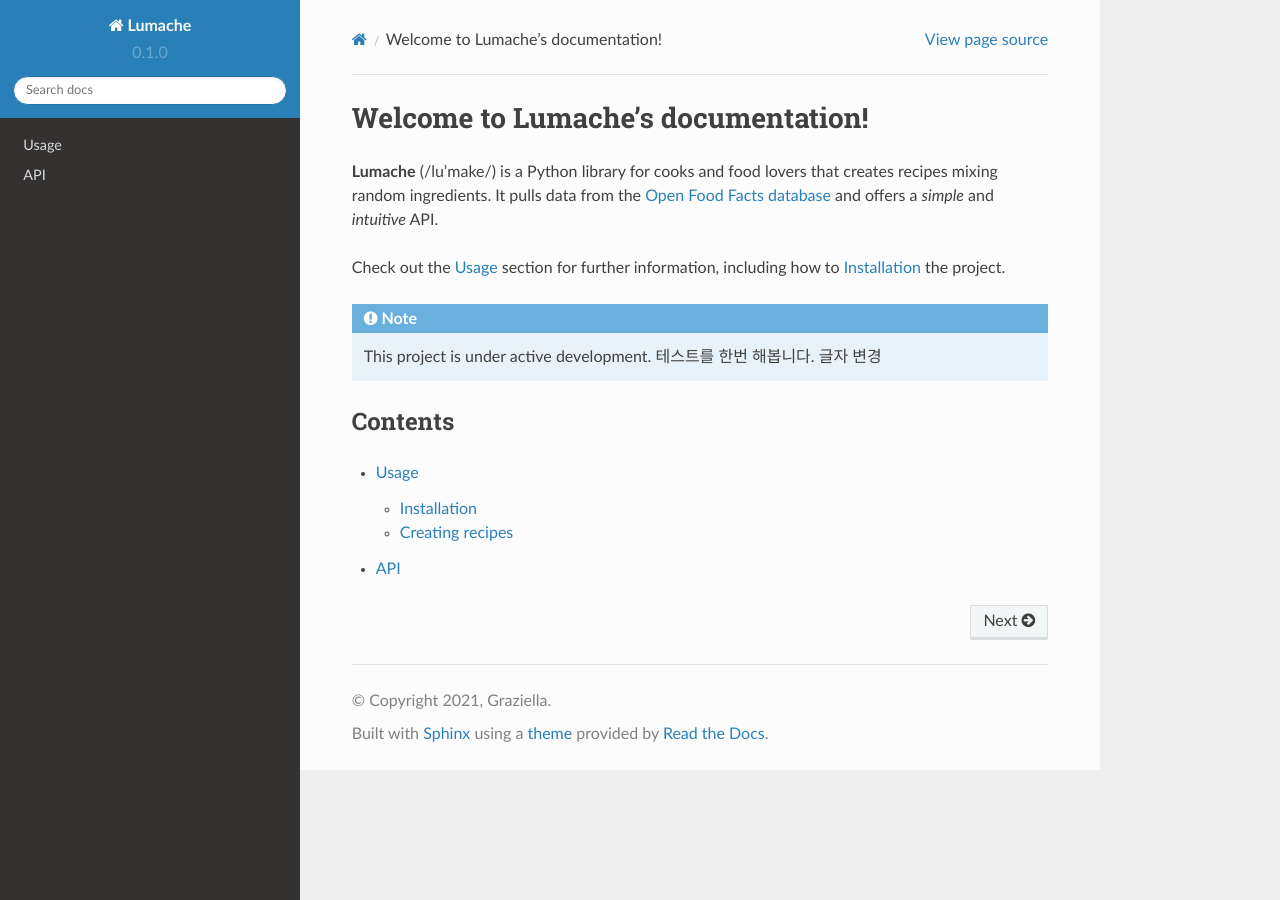
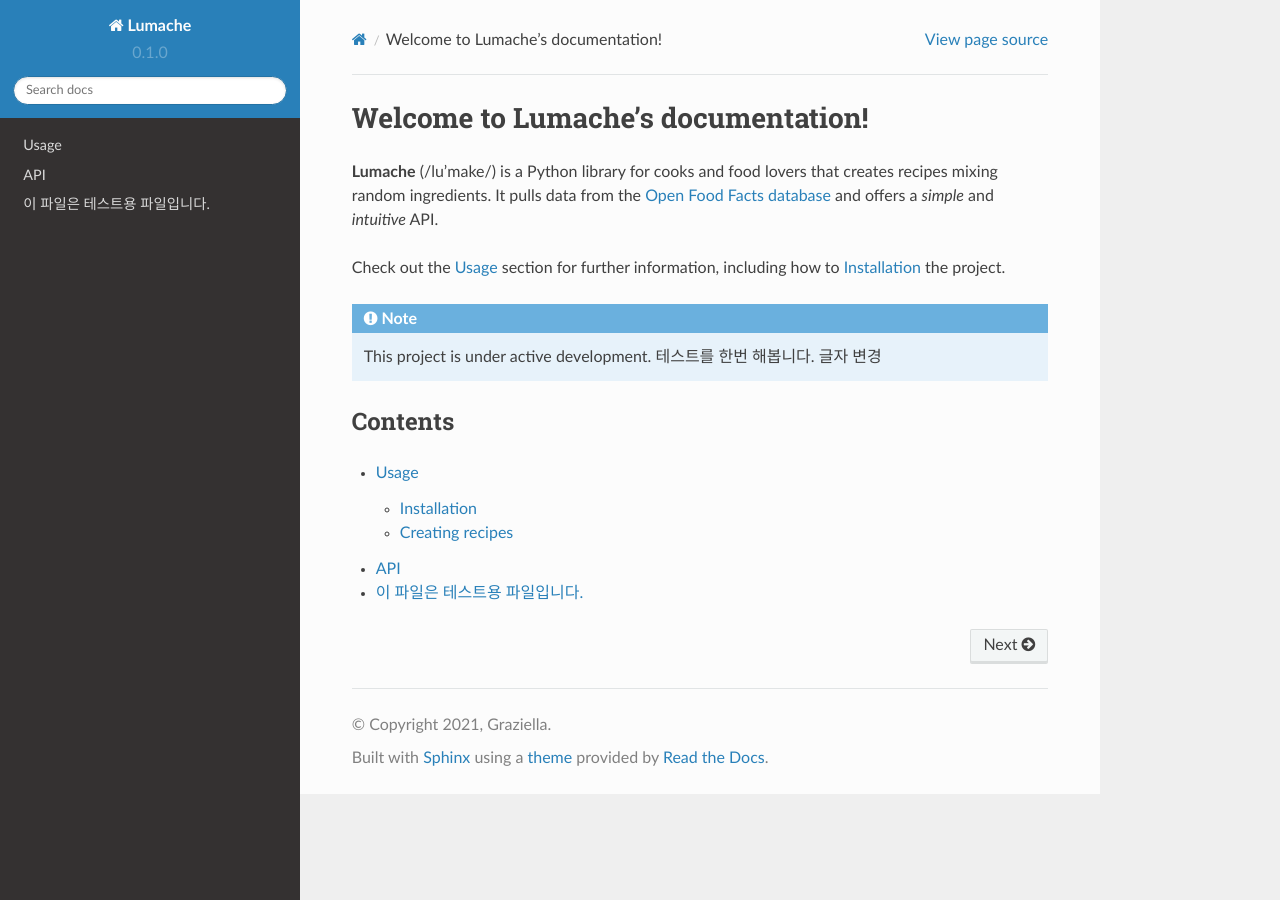
Before and after one commit to nsr230/testdocs, a Sphinx documentation site: the page built from docs/source/index.rst, in a window 1280 px wide. Built offline with Sphinx 7.4.7 and the Read the Docs theme 2.0.0, drawn with Linux system fonts in a browser that asks for light colours.

Commit message:
Update test.rst

```diff
--- a/docs/source/test.rst
+++ b/docs/source/test.rst
@@ -1 +1,2 @@
-# 이 파일은 테스트용 파일입니다.
+이 파일은 테스트용 파일입니다.
+=======================
```
